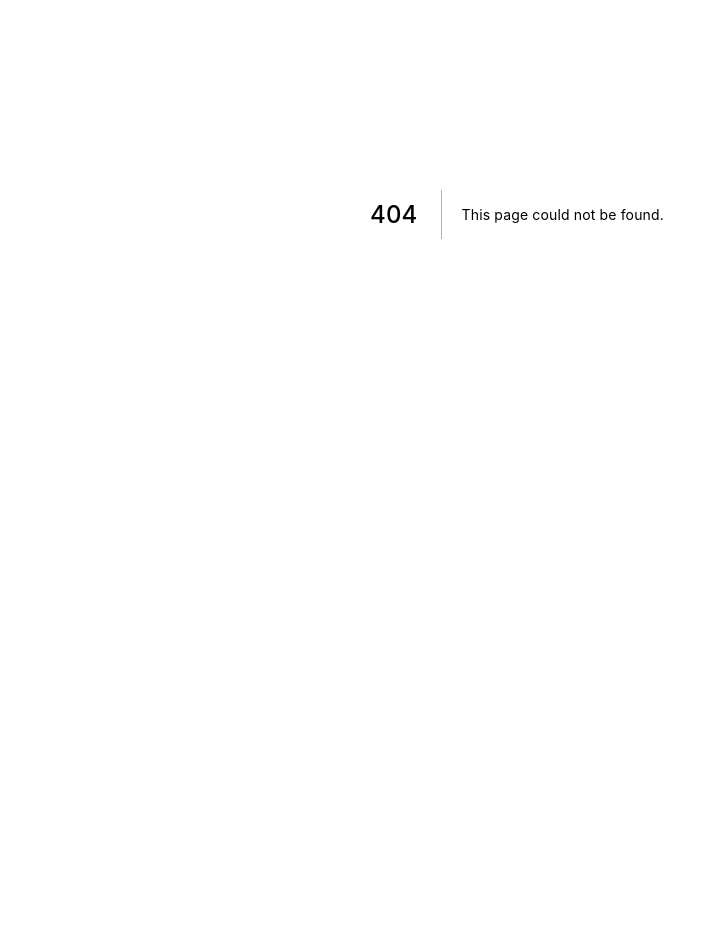
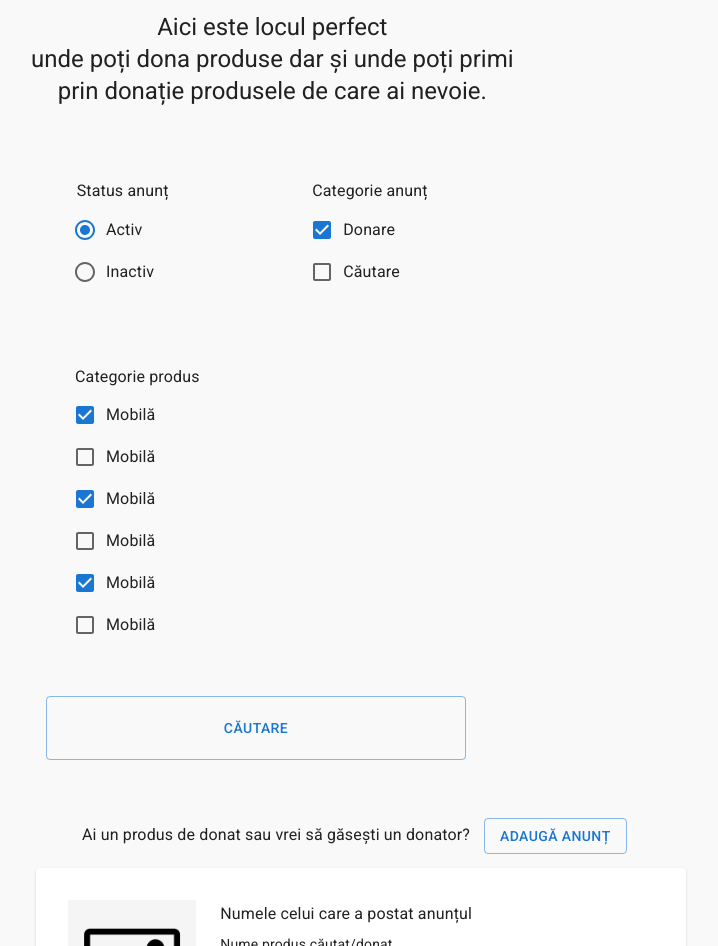
Before and after one commit to Sami2105/Frontend-Team2, a Next.js app in the folder reciclare/: page /Anunturi in a window 1280 px wide. Before the commit this address had no page. Shown: the part 186-1132 px from the top of the page, without its empty margins (123-841 px from the left). Before the commit the page ends 800 px from the top, so only its background shows below. Built offline with nearby package versions, Linux system fonts and the light colour scheme.

Commit message:
Modificare pagina anunturi

```diff
--- /dev/null
+++ b/reciclare/pages/Anunturi.js
@@ -0,0 +1,134 @@
+import Layout from "components/layout/Layout";
+import Cards from "components/layout/Card";
+import Button from '@mui/material/Button';
+import Pagination from '@mui/material/Pagination';
+import FormGroup from '@mui/material/FormGroup';
+import FormControlLabel from '@mui/material/FormControlLabel';
+import Checkbox from '@mui/material/Checkbox';
+import Radio from '@mui/material/Radio';
+import RadioGroup from '@mui/material/RadioGroup';
+import FormControl from '@mui/material/FormControl';
+import FormLabel from '@mui/material/FormLabel';
+
+import { Container, Grid, Typography, Avatar } from "@material-ui/core";
+import { makeStyles } from "@material-ui/core/styles";
+
+
+
+const useStyles = makeStyles((theme) => ({
+  snsIcon: {
+    width: "30px",
+    height: "30px",
+
+    [theme.breakpoints.down("xs")]: {
+      width: "25px",
+      height: "25px",
+    },
+    "&:hover": {
+      color: theme.palette.info.main,
+    },
+  },
+
+}));
+
+const Anunturi = () => {
+  const classes = useStyles();
+  // use your picture
+
+  return (
+    <Layout
+      // type your page title and page description.
+      title="Anunțuri"
+      description="Unii donează, unii caută donatori."
+    >
+
+          <Grid container spacing={2}  style={{ margin: "0em 3.5em" }}>
+             <Grid item spacing={8}  style={{ margin: "0em 3em" }}>
+                 <Typography align="center"  variant="h1" gutterBottom>
+                  Anunțuri <br></br>
+                 </Typography>
+                 <Typography align="center" variant="h5" gutterBottom>
+                 Aici este locul perfect <br></br>
+                 unde poți dona produse dar și unde poți primi <br></br>
+                 prin donație produsele de care ai nevoie.
+                 </Typography>
+
+
+                 <Grid container spacing={2}  style={{ margin: "0em 3.5em" }}>
+                     <Grid item spacing={8}  style={{ margin: "4em 3em" }}>
+                     <Typography  align="center" gutterBottom>
+                         Status anunț
+                       </Typography>
+                     <FormControl>
+                       <RadioGroup
+                       aria-labelledby="demo-radio-buttons-group-label"
+                       defaultValue="female"
+                       name="radio-buttons-group"
+                        >
+                          <FormControlLabel value="female" control={<Radio />} label="Activ" />
+                          <FormControlLabel value="male" control={<Radio />} label="Inactiv" />
+                        </RadioGroup>
+                      </FormControl>
+                     </Grid>
+
+                     <Grid item spacing={2}  style={{ margin: "4em 6em" }}>
+                       <Typography  align="center" gutterBottom>
+                         Categorie anunț
+                       </Typography>
+                       <FormGroup>
+                           <FormControlLabel control={<Checkbox defaultChecked />} label="Donare" />
+                           <FormControlLabel control={<Checkbox />} label="Căutare" />
+                         </FormGroup>
+                     </Grid>
+                 </Grid>
+
+                 <Grid container spacing={2}  style={{ margin: "0em 3.5em" }}>
+                     <Grid item spacing={8}  style={{ margin: "0em 3em" }}>
+                        <Typography  align="center" gutterBottom>
+                         Categorie produs
+                         </Typography>
+                         <FormGroup>
+                           <FormControlLabel control={<Checkbox defaultChecked />} label="Mobilă" />
+                           <FormControlLabel control={<Checkbox />} label="Mobilă" />
+                           <FormControlLabel control={<Checkbox defaultChecked />} label="Mobilă" />
+                           <FormControlLabel control={<Checkbox />} label="Mobilă" />
+                           <FormControlLabel control={<Checkbox defaultChecked />} label="Mobilă" />
+                           <FormControlLabel control={<Checkbox />} label="Mobilă" />
+                         </FormGroup>
+                      </Grid>
+
+                        <Grid item spacing={2}  style={{ margin: "0em 6em" }}>
+                              <Typography  align="center" gutterBottom>
+
+                              </Typography>
+                              <FormGroup>
+
+                              </FormGroup>
+                        </Grid>
+                    </Grid>
+                      <Grid item spacing={2}  style={{ margin: "3em 5em" }}>
+                          <Button
+                            style = {{width: ' 30em',height: '8ch' }}
+                            variant="outlined" href="http://localhost:3000/AdaugaAnunt" >Căutare</Button>
+                       </Grid>
+                </Grid>
+
+                <Grid item spacing={2}  style={{ margin: "0em 6em" }}>
+                  <Typography style={{ margin: "0em 4em" }} variant="subtitle1" gutterBottom>
+                  Ai un produs de donat sau vrei să găsești un donator?
+                  <Button style={{ margin: "0em 1em" }} variant="outlined" href="http://localhost:3000/AdaugaAnunt">
+                  Adaugă anunț
+                  </Button>
+                  </Typography>
+                 <Grid item style={{ margin: "1em 0em" }}><Cards></Cards></Grid>
+                 <Grid item style={{ margin: "1em 0em" }}><Cards></Cards></Grid>
+                 <Grid item style={{ margin: "1em 0em" }}><Cards></Cards></Grid>
+                 <Grid item style={{ margin: "1em 15em" }}><Pagination count={11} defaultPage={6} siblingCount={0}  /></Grid>
+               </Grid>
+          </Grid>
+
+    </Layout>
+  );
+};
+
+export default Anunturi;
```
